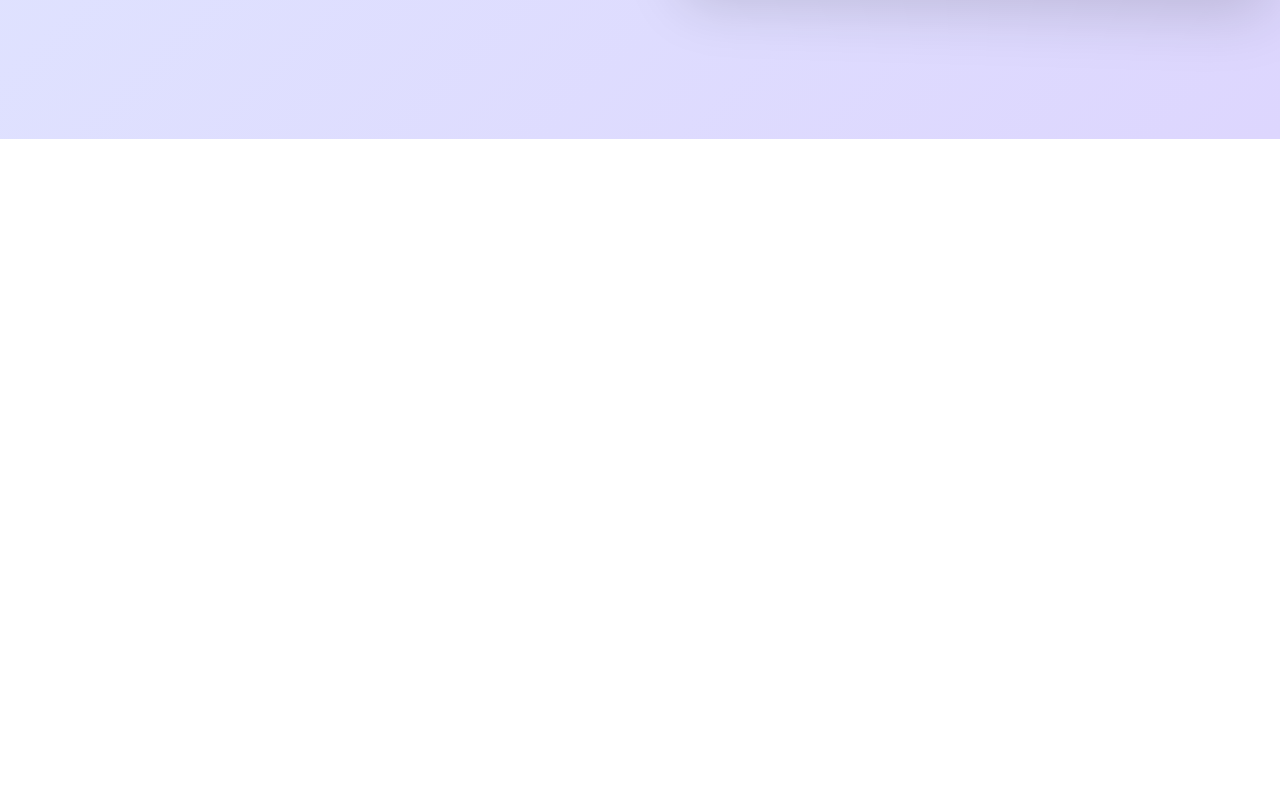
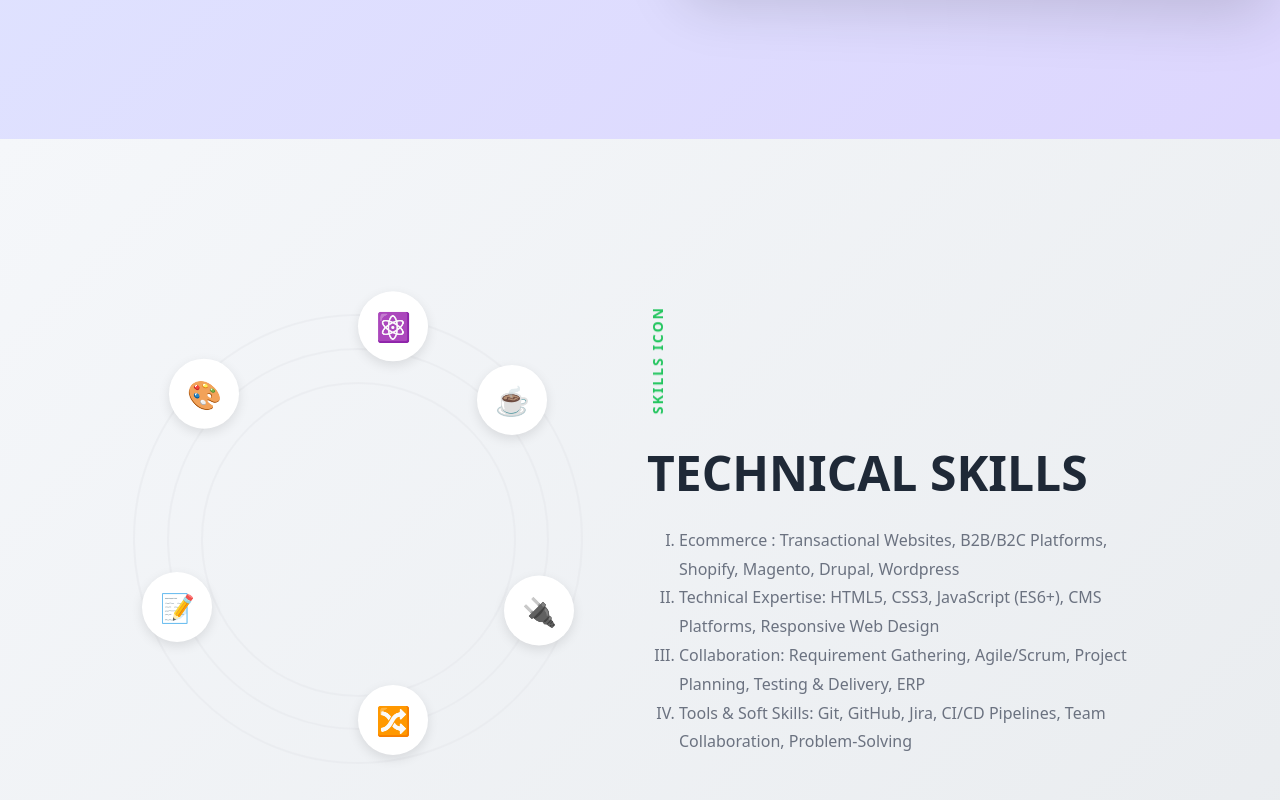
Before and after one commit to moinshiakh/Resume-Portfolio, a React (Create React App) app: page / in a window 1280 px wide. Shown: the part 726-1526 px from the top of the page. Before the commit the page ends 865 px from the top, so only its background shows below. Built offline with nearby package versions, Linux system fonts and the light colour scheme.

Commit message:
Technology Section Added

```diff
--- a/src/App.js
+++ b/src/App.js
@@ -2,13 +2,14 @@ import 'bootstrap/dist/css/bootstrap.min.css';
 import React from 'react'
 import { Navigation } from './Nav';
 import HeroSection from './herosection';
-
+import TechnologySection from './technology';
 
 export function App() {
 
 return <>
 <Navigation/>
 <HeroSection/>
+<TechnologySection/>
 </>
 
 
--- a/src/styles/style.css
+++ b/src/styles/style.css
@@ -750,3 +750,254 @@
               transform: scale(0.6);
             }
           }
+
+
+/* Technology section */
+
+
+          .integration-section {
+            background: linear-gradient(135deg, #f5f7fa 0%, #e9ecef 100%);
+            min-height: 100vh;
+            display: flex;
+            align-items: center;
+            justify-content: center;
+            padding: 4rem 1rem;
+            position: relative;
+            overflow: hidden;
+          }
+
+          .integration-container {
+            max-width: 1200px;
+            width: 100%;
+            margin: 0 auto;
+            position: relative;
+          }
+
+          /* Main Content */
+          .integration-content {
+            display: flex;
+            align-items: center;
+            justify-content: center;
+            gap: 4rem;
+            opacity: 0;
+            transform: scale(0.9);
+            transition: all 0.8s ease;
+          }
+
+          .integration-content.visible {
+            opacity: 1;
+            transform: scale(1);
+          }
+
+          /* Left Side - Circular Platform Display */
+          .platforms-circle {
+            position: relative;
+            width: 450px;
+            height: 450px;
+            flex-shrink: 0;
+          }
+
+          .circle-container {
+            position: relative;
+            width: 100%;
+            height: 100%;
+          }
+
+          /* Circular Borders */
+          .circle-border {
+            position: absolute;
+            border: 2px solid #e5e7eb;
+            border-radius: 50%;
+            opacity: 0.5;
+          }
+
+          .circle-border-1 {
+            width: 100%;
+            height: 100%;
+            top: 0;
+            left: 0;
+          }
+
+          .circle-border-2 {
+            width: 85%;
+            height: 85%;
+            top: 7.5%;
+            left: 7.5%;
+          }
+
+          .circle-border-3 {
+            width: 70%;
+            height: 70%;
+            top: 15%;
+            left: 15%;
+          }
+
+          /* Platform Icons */
+          .platform-icon {
+            position: absolute;
+            width: 70px;
+            height: 70px;
+            background: white;
+            border-radius: 50%;
+            display: flex;
+            align-items: center;
+            justify-content: center;
+            font-size: 28px;
+            box-shadow: 0 4px 12px rgba(0, 0, 0, 0.1);
+            cursor: pointer;
+            transition: all 0.3s ease;
+            animation: float 3s ease-in-out infinite;
+          }
+
+          @keyframes float {
+            0%, 100% { transform: translateY(0px); }
+            50% { transform: translateY(-10px); }
+          }
+
+          .platform-icon:hover {
+            transform: scale(1.15) translateY(-5px);
+            box-shadow: 0 8px 20px rgba(0, 0, 0, 0.15);
+          }
+
+          .platform-icon.top {
+            top: -5%;
+            left: 50%;
+            transform: translateX(-50%);
+            animation-delay: 0s;
+          }
+
+          .platform-icon.top-right {
+            top: 12%;
+            right: 8%;
+            animation-delay: 0.3s;
+          }
+
+          .platform-icon.bottom-right {
+            bottom: 25%;
+            right: 2%;
+            animation-delay: 0.6s;
+          }
+
+          .platform-icon.bottom {
+            bottom: 0%;
+            left: 50%;
+            transform: translateX(-50%);
+            animation-delay: 0.9s;
+          }
+
+          .platform-icon.bottom-left {
+            bottom: 25%;
+            left: 2%;
+            animation-delay: 1.2s;
+          }
+
+          .platform-icon.top-left {
+            top: 12%;
+            left: 8%;
+            animation-delay: 1.5s;
+          }
+
+          /* Right Side - Text Content */
+          .integration-text {
+            max-width: 500px;
+          }
+
+          .integration-label {
+            color: #22c55e;
+            font-weight: 600;
+            font-size: 14px;
+            text-transform: uppercase;
+            letter-spacing: 2px;
+            margin-bottom: 1.5rem;
+            writing-mode: vertical-lr;
+            transform: rotate(180deg);
+            display: inline-block;
+          }
+
+          .integration-title {
+            font-size: 3rem;
+            font-weight: 800;
+            color: #1f2937;
+            margin-bottom: 1.5rem;
+            line-height: 1.2;
+          }
+
+          .integration-description {
+            font-size: 1rem;
+            line-height: 1.8;
+            color: #6b7280;
+            margin-bottom: 0;
+          }
+
+          /* Responsive Styles */
+          @media (max-width: 991.98px) {
+            .integration-content {
+              flex-direction: column;
+              gap: 3rem;
+            }
+
+            .platforms-circle {
+              width: 380px;
+              height: 380px;
+            }
+
+            .integration-text {
+              text-align: center;
+            }
+
+            .integration-label {
+              writing-mode: horizontal-tb;
+              transform: rotate(0);
+              display: block;
+            }
+
+            .integration-title {
+              font-size: 2.5rem;
+            }
+          }
+
+          @media (max-width: 767.98px) {
+            .integration-section {
+              padding: 3rem 1rem;
+            }
+
+            .platforms-circle {
+              width: 320px;
+              height: 320px;
+            }
+
+            .platform-icon {
+              width: 60px;
+              height: 60px;
+              font-size: 24px;
+            }
+
+            .integration-title {
+              font-size: 2rem;
+            }
+
+            .integration-description {
+              font-size: 0.95rem;
+            }
+          }
+
+          @media (max-width: 575.98px) {
+            .platforms-circle {
+              width: 280px;
+              height: 280px;
+            }
+
+            .platform-icon {
+              width: 50px;
+              height: 50px;
+              font-size: 20px;
+            }
+
+            .integration-title {
+              font-size: 1.75rem;
+            }
+
+            .integration-description {
+              font-size: 0.9rem;
+            }
+          }
--- /dev/null
+++ b/src/technology.js
@@ -0,0 +1,73 @@
+import React, { useState, useEffect } from 'react';
+
+const TechnologySection = () => {
+  const [isVisible, setIsVisible] = useState(false);
+
+  // Trigger animations on component mount
+  useEffect(() => {
+    const timer = setTimeout(() => {
+      setIsVisible(true);
+    }, 100);
+
+    return () => clearTimeout(timer);
+  }, []);
+
+  const platforms = [
+    { name: "Front End (HTML, CSS, JS)", icon: "🎨", position: "top-left", color: "#E34F26" },
+    { name: "React", icon: "⚛️", position: "top", color: "#61DAFB" },
+    { name: "Java", icon: "☕", position: "top-right", color: "#007396" },
+    { name: "API", icon: "🔌", position: "bottom-right", color: "#00C853" },
+    { name: "Version Control (Git)", icon: "🔀", position: "bottom", color: "#F05032" },
+    { name: "CMS (Drupal, WordPress, Magento)", icon: "📝", position: "bottom-left", color: "#0073AA" }
+  ];
+
+
+  return (
+    <>
+
+      <section className="integration-section">
+        <div className="integration-container">
+          {/* Main Content */}
+          <div className={`integration-content ${isVisible ? 'visible' : ''}`}>
+            {/* Left Side - Circular Platform Display */}
+            <div className="platforms-circle">
+              <div className="circle-container">
+                {/* Circular Borders */}
+                <div className="circle-border circle-border-1"></div>
+                <div className="circle-border circle-border-2"></div>
+                <div className="circle-border circle-border-3"></div>
+
+                {/* Platform Icons */}
+                {platforms.map((platform, index) => (
+                  <div
+                    key={index}
+                    className={`platform-icon ${platform.position}`}
+                    title={platform.name}
+                  >
+                    {platform.icon}
+                  </div>
+                ))}
+              </div>
+            </div>
+
+            {/* Right Side - Text Content */}
+            <div className="integration-text">
+              <div className="integration-label">SKILLS ICON</div>
+              <h2 className="integration-title">TECHNICAL SKILLS</h2>
+              <p className="integration-description">
+                 <ol type="I">
+                    <li>Ecommerce : Transactional Websites, B2B/B2C Platforms, Shopify, Magento, Drupal, Wordpress </li>
+                    <li>Technical Expertise: HTML5, CSS3, JavaScript (ES6+), CMS Platforms, Responsive Web Design </li>
+                    <li>Collaboration: Requirement Gathering, Agile/Scrum, Project Planning, Testing & Delivery, ERP </li>
+                    <li>Tools & Soft Skills: Git, GitHub, Jira, CI/CD Pipelines, Team Collaboration, Problem-Solving </li>
+                </ol>
+              </p>
+            </div>
+          </div>
+        </div>
+      </section>
+    </>
+  );
+};
+
+export default TechnologySection;
```
